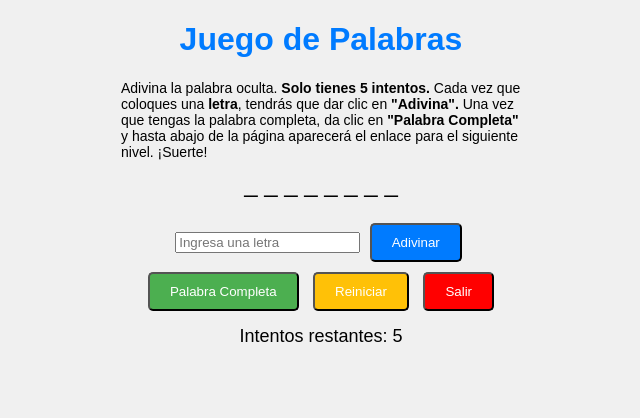
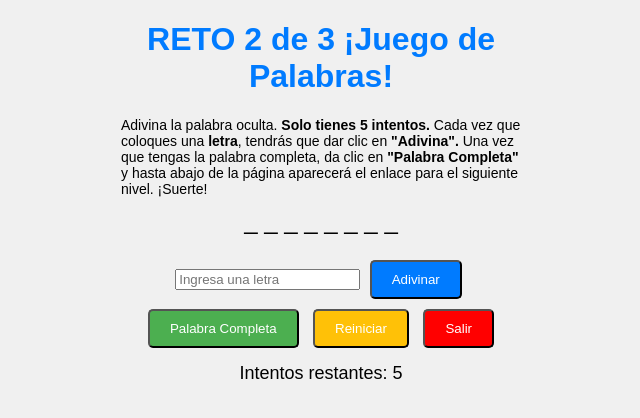
Before and after one commit to r6Capa/r6Capa.github.io, a plain HTML site: page 4horcado.html in a window 1280 px wide. Shown: the whole page, without its empty margins (319-959 px from the left). Drawn offline with Linux system fonts and the light colour scheme.

Commit message:
Update 4horcado.html

```diff
--- a/4horcado.html
+++ b/4horcado.html
@@ -82,7 +82,7 @@
 </head>
 <body>
     <div id="container">
-        <h1>Juego de Palabras</h1>
+        <h1>RETO 2 de 3 ¡Juego de Palabras!</h1>
         <div id="instructions">
             Adivina la palabra oculta. <b>Solo tienes 5 intentos.</b> Cada vez que coloques una <b>letra</b>, tendrás que dar clic en <b>"Adivina".</b> Una vez que tengas la palabra completa, da clic en <b>"Palabra Completa"</b> y hasta abajo de la página aparecerá el enlace para el siguiente nivel. ¡Suerte!
         </div>
```
